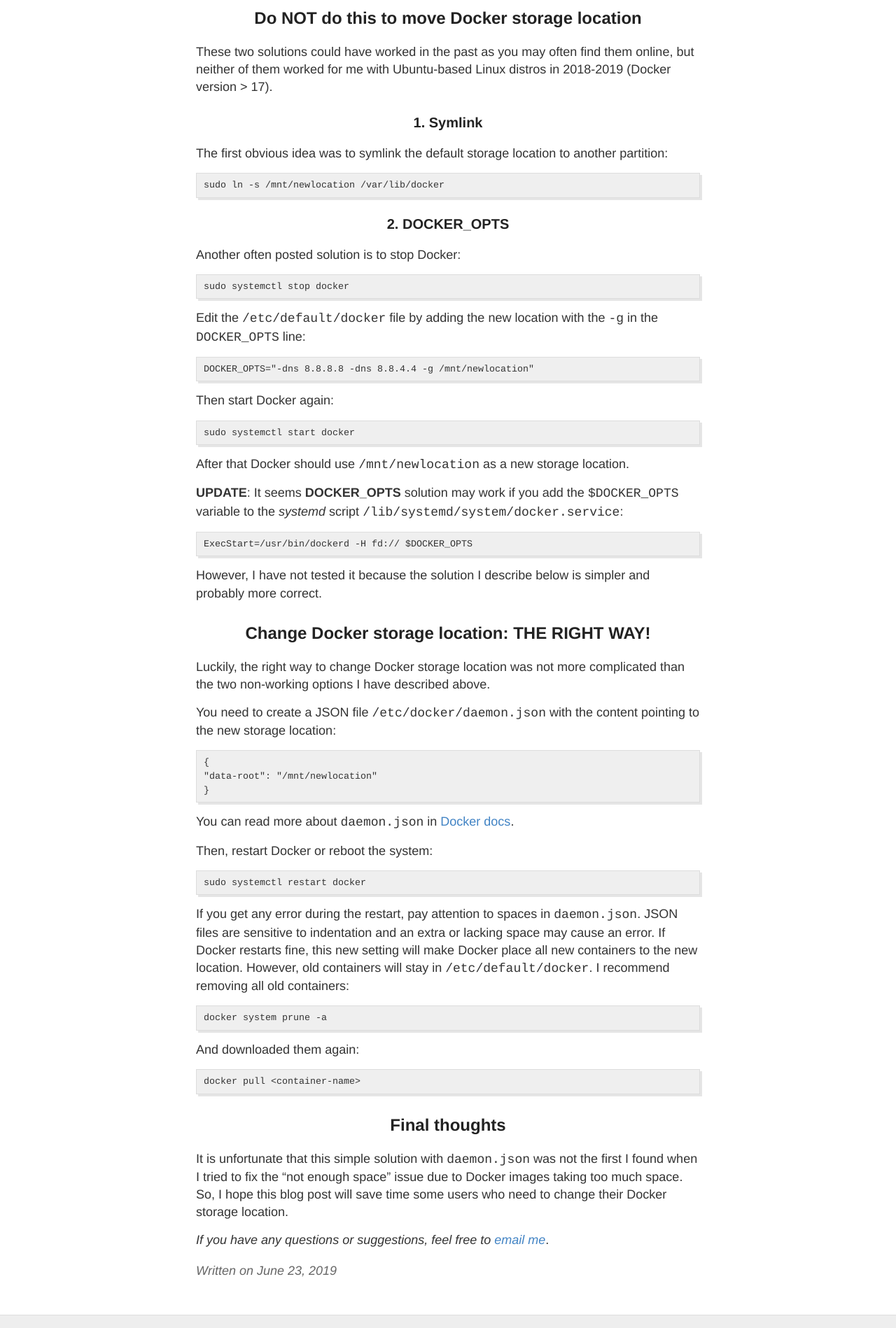
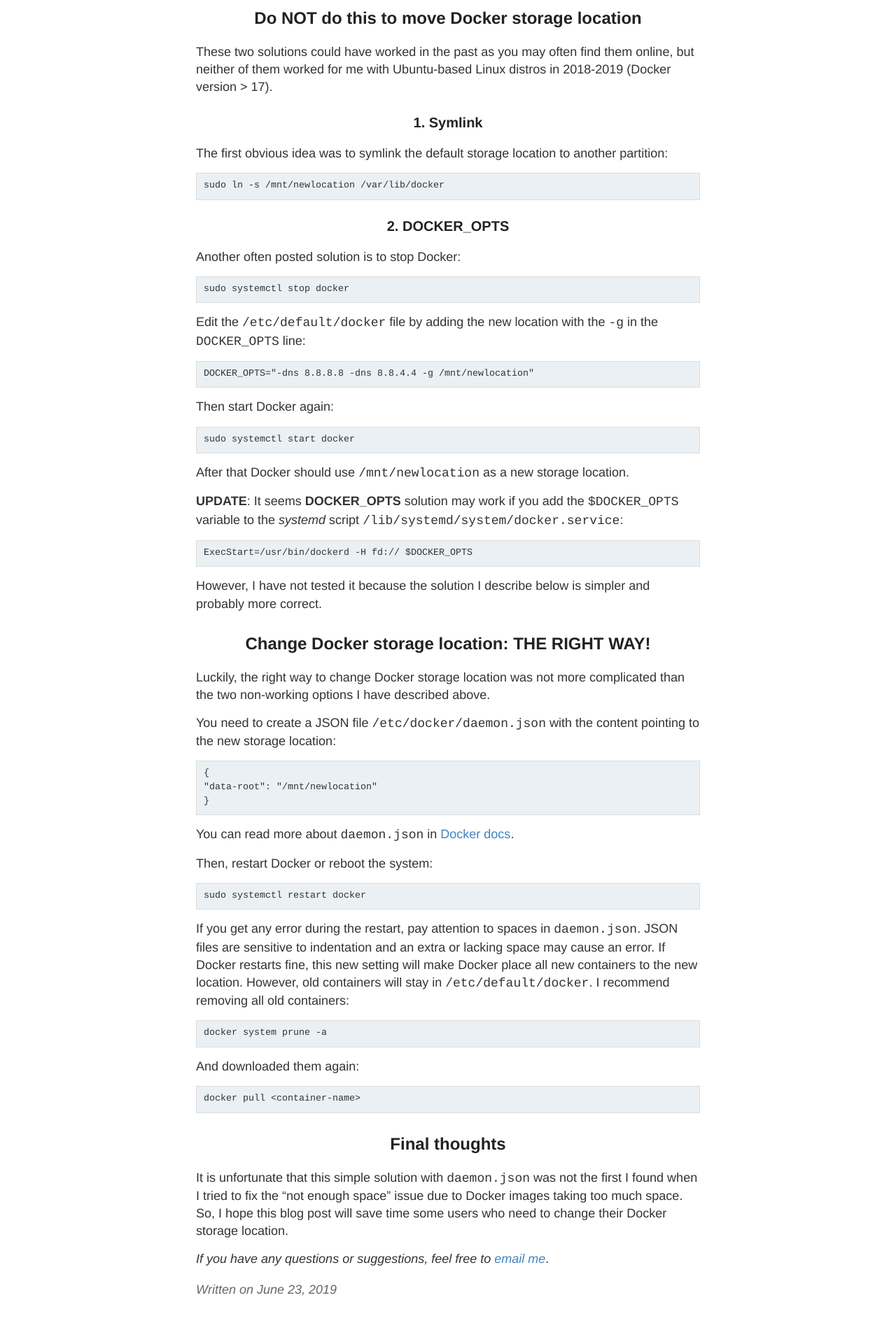
Before and after one commit to evodify/evodify.github.io, a Jekyll site: the page built from _posts/2019-06-23-change-docker-storage-location.md, in a window 1280 px wide. Shown: the part 1006-2904 px from the top of the page at 70% size. Built offline with Jekyll 4.4.1, drawn with Linux system fonts in a browser that asks for light colours.

Commit message:
improved codebox style

```diff
--- a/_sass/_highlights.scss
+++ b/_sass/_highlights.scss
@@ -1,12 +1,8 @@
 
 pre.highlight {
-  background-color: #efefef;
-  padding: 7px 7px 7px 10px;
+  background-color: #eaf0f3;
+  padding: 7px 7px 10px 10px;
   border: 1px solid #ddd;
-  -moz-box-shadow: 3px 3px rgba(0,0,0,0.1);
-  -webkit-box-shadow: 3px 3px rgba(0,0,0,0.1);
-  box-shadow: 3px 3px rgba(0,0,0,0.1);
-  margin: 20px 0 20px 0;
   overflow: auto;
 }
 
```
